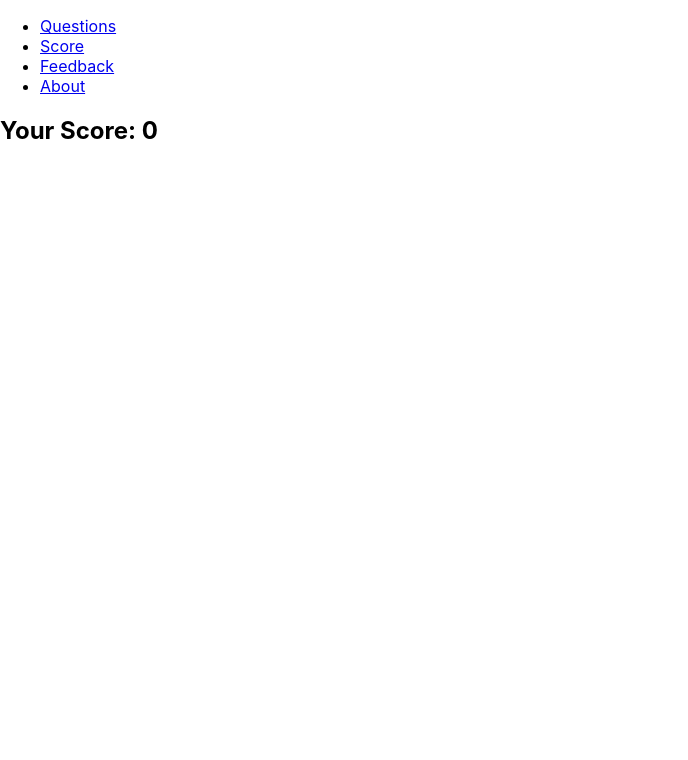
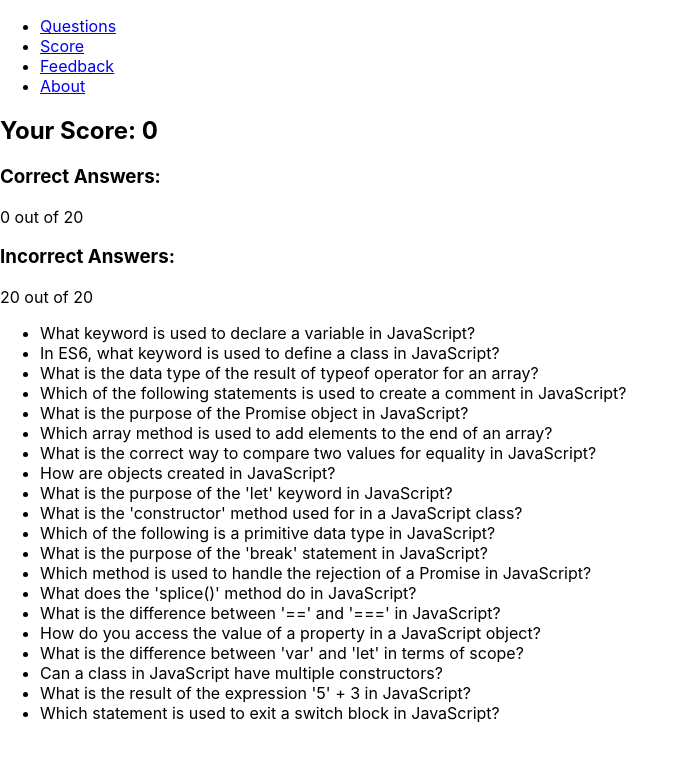
Before and after one commit to Gilbertshikwe/Quizz-example, a React (Create React App) app: page /score in a window 1280 px wide. Shown: the top 760 px of the page, without its empty margins (0-688 px from the left). Built offline with nearby package versions, Linux system fonts and the light colour scheme; data requests are answered from the project's data file.

Commit message:
Added more  details on the score.js

```diff
--- a/src/App.js
+++ b/src/App.js
@@ -103,7 +103,7 @@
   }
 />
 
-          <Route path="/score" element={<Score score={score} />} />
+          <Route path="/score" element={<Score score={score} questions={questions} />} />
           <Route path="/feedback" element={<Feedback />} />
           <Route path="/about" element={<About />} />
           {/* Add a route for the root path if needed */}
--- a/src/components/Question.js
+++ b/src/components/Question.js
@@ -24,13 +24,17 @@
     // Update the user's answer in the questions state
     setQuestions((prevQuestions) => {
       const updatedQuestions = [...prevQuestions];
-      updatedQuestions[currentQuestionIndex].userAnswer = choice;
-      updatedQuestions[currentQuestionIndex].isCorrect = isCorrect; // Add isCorrect flag
+      updatedQuestions[currentQuestionIndex] = {
+        ...updatedQuestions[currentQuestionIndex],
+        userAnswer: choice,
+        isCorrect: isCorrect,
+      };
       return updatedQuestions;
     });
 
     onAnswerSelected(choice, isCorrect); // Call the onAnswerSelected prop with the selected choice and correctness
   };
+
 
   const isAnswerCorrect = (choice) => {
     return currentQuestion.correctAnswer === choice;
--- a/src/components/Score.js
+++ b/src/components/Score.js
@@ -2,13 +2,33 @@
 
 function Score({ score, questions }) {
   // Ensure questions is defined before filtering
-
+  const correctAnswers = (questions || []).filter((question) => question.correctAnswer === question.userAnswer);
+  const incorrectAnswers = (questions || []).filter((question) => question.correctAnswer !== question.userAnswer);
 
   return (
-
+    <div>
       <h2>Your Score: {score}</h2>
 
+      <div>
+        <h3>Correct Answers:</h3>
+        <p>{correctAnswers.length} out of {questions ? questions.length : 0}</p>
+        <ul>
+          {correctAnswers.map((question) => (
+            <li key={question.id}>{question.text}</li>
+          ))}
+        </ul>
+      </div>
 
+      <div>
+        <h3>Incorrect Answers:</h3>
+        <p>{incorrectAnswers.length} out of {questions ? questions.length : 0}</p>
+        <ul>
+          {incorrectAnswers.map((question) => (
+            <li key={question.id}>{question.text}</li>
+          ))}
+        </ul>
+      </div>
+    </div>
   );
 }
 
```
